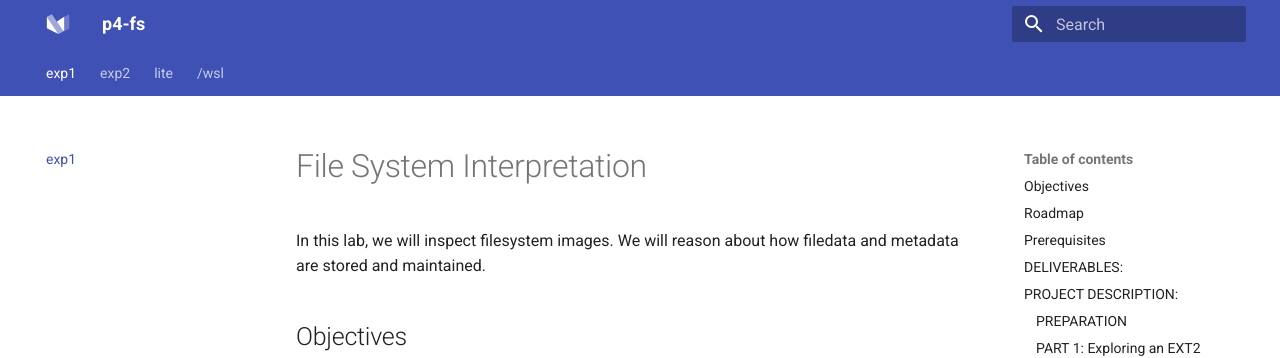
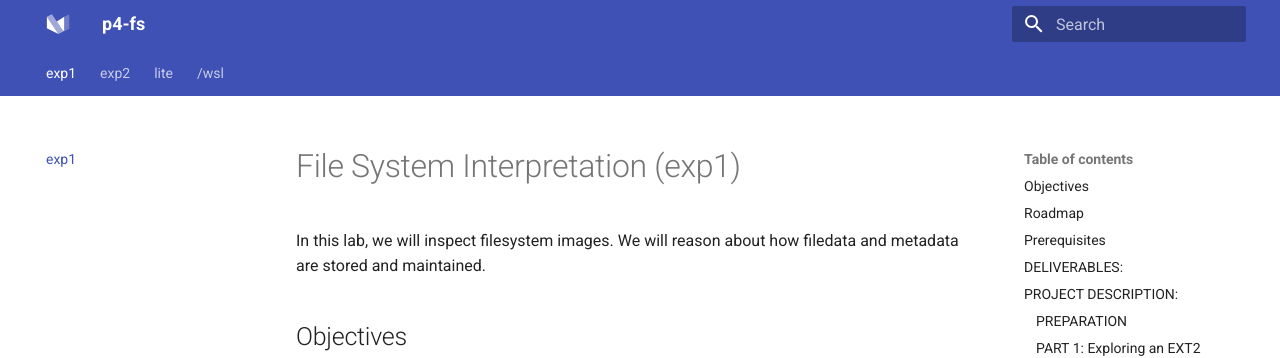
Before and after one commit to fxlin/p4-fs, an MkDocs documentation site: the page built from docs/interpretation.md, in a window 1280 px wide and 900 px high. Shown: the top 358 px of the window. Built offline with MkDocs 1.6.1 and Material for MkDocs 9.7.7, drawn with Linux system fonts in a browser that asks for light colours.

Commit message:
Update interpretation.md

```diff
--- a/docs/interpretation.md
+++ b/docs/interpretation.md
@@ -1,4 +1,4 @@
-# File System Interpretation
+# File System Interpretation (exp1)
 
 In this lab, we will inspect filesystem images. We will reason about how filedata and metadata are stored and maintained.
 
```
